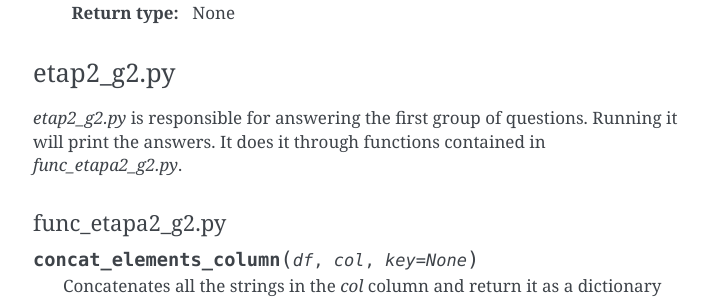
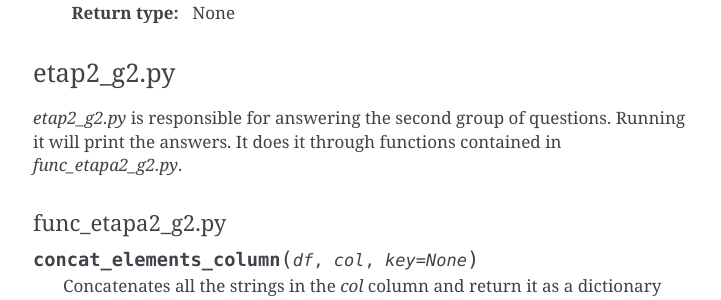
Before and after one commit to OsmarCLFilho/AMADA, a Sphinx documentation site: the page built from docs/index.rst, in a window 1280 px wide and 900 px high, scrolled down 2234 px. Shown: the part 154-454 px from the top of the window, without its empty margins (387-1108 px from the left). Built offline with Sphinx 7.4.7, drawn with Linux system fonts in a browser that asks for light colours; some of the changed text lies outside the part shown.

Commit message:
Documentation corrections

```diff
--- a/docs/index.rst
+++ b/docs/index.rst
@@ -115,7 +115,7 @@ etap2_g1.py
 etap2_g2.py
 ***********
 
-`etap2_g2.py` is responsible for answering the first group of questions. Running it will print the answers. It does it through functions contained in `func_etapa2_g2.py`.
+`etap2_g2.py` is responsible for answering the second group of questions. Running it will print the answers. It does it through functions contained in `func_etapa2_g2.py`.
 
 func_etapa2_g2.py
 ^^^^^^^^^^^^^^^^^
```
Also changed, not shown: other parts of docs/index.rst (+1 -1 lines).
